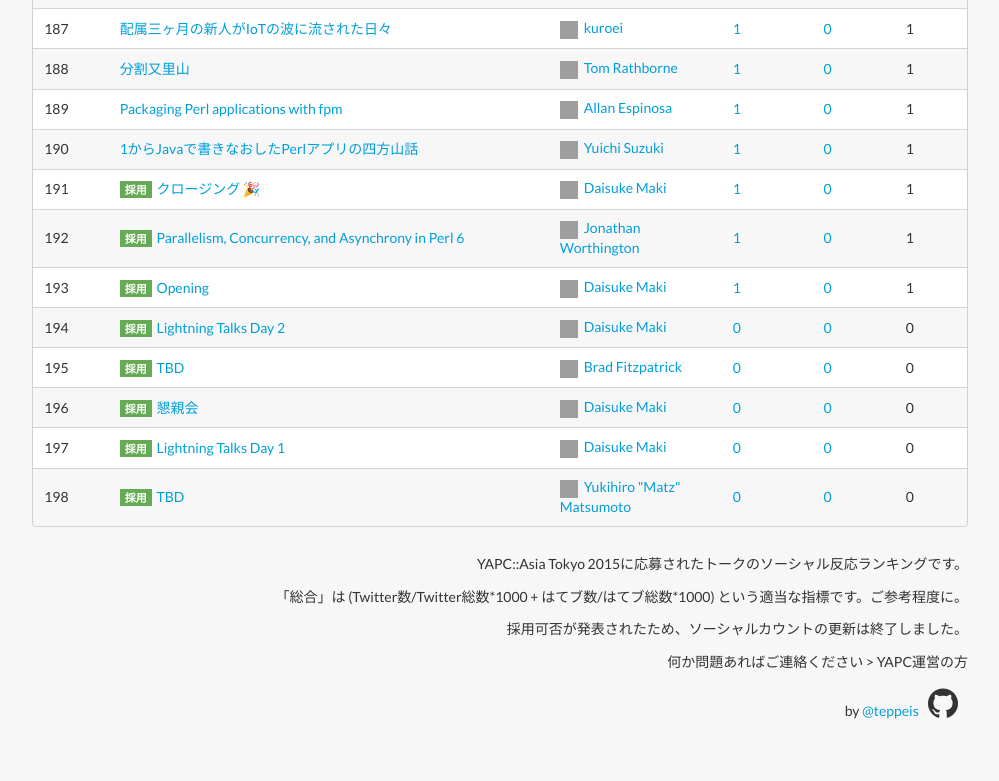
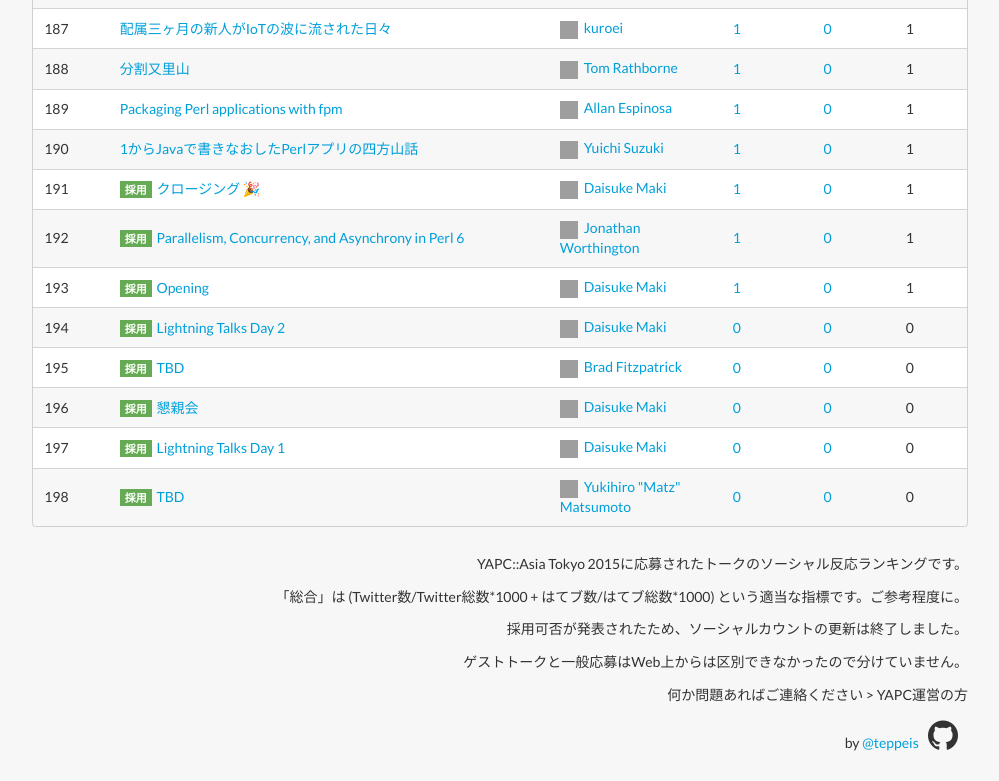
Before and after one commit to teppeis/yapc-talk-ranking, a website: page index.html in a window 1280 px wide. Shown: the part 8833-9614 px from the top of the page, without its empty margins (140-1139 px from the left). Before the commit the page ends 9581 px from the top, so only its background shows below. Drawn offline with nearby package versions, Linux system fonts and the light colour scheme; grey boxes are pictures that could not be loaded.

Commit message:
fix(ui): add message

```diff
--- a/index.html
+++ b/index.html
@@ -28,6 +28,7 @@
     <p>YAPC::Asia Tokyo 2015に応募されたトークのソーシャル反応ランキングです。</p>
     <p>「総合」は (Twitter数/Twitter総数*1000 + はてブ数/はてブ総数*1000) という適当な指標です。ご参考程度に。</p>
     <p>採用可否が発表されたため、ソーシャルカウントの更新は終了しました。</p>
+    <p>ゲストトークと一般応募はWeb上からは区別できなかったので分けていません。</p>
     <p>何か問題あればご連絡ください &gt; YAPC運営の方</p>
     <p>
       <span class="author">by <a href="https://twitter.com/teppeis">@teppeis</a></span>
```
